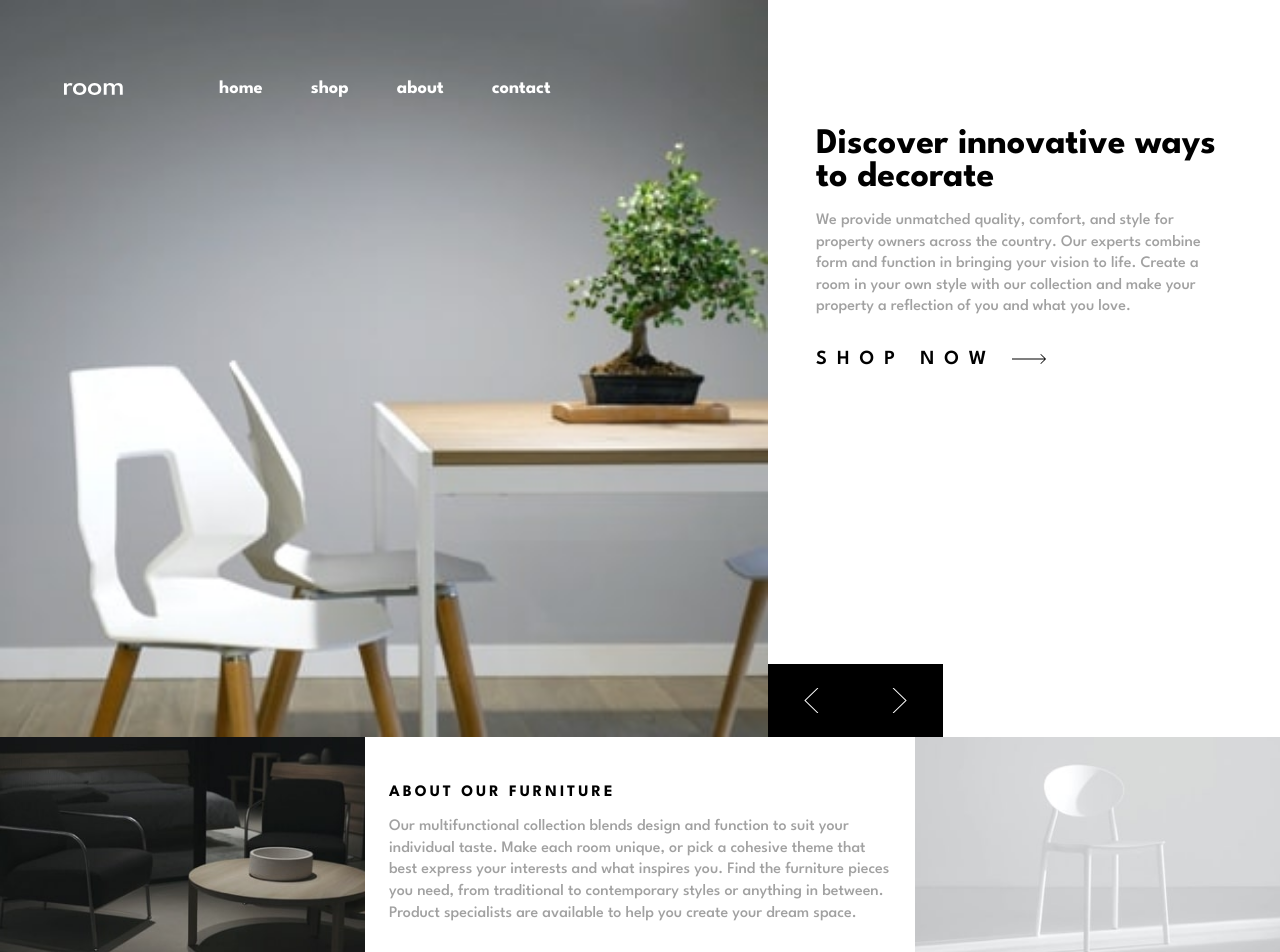
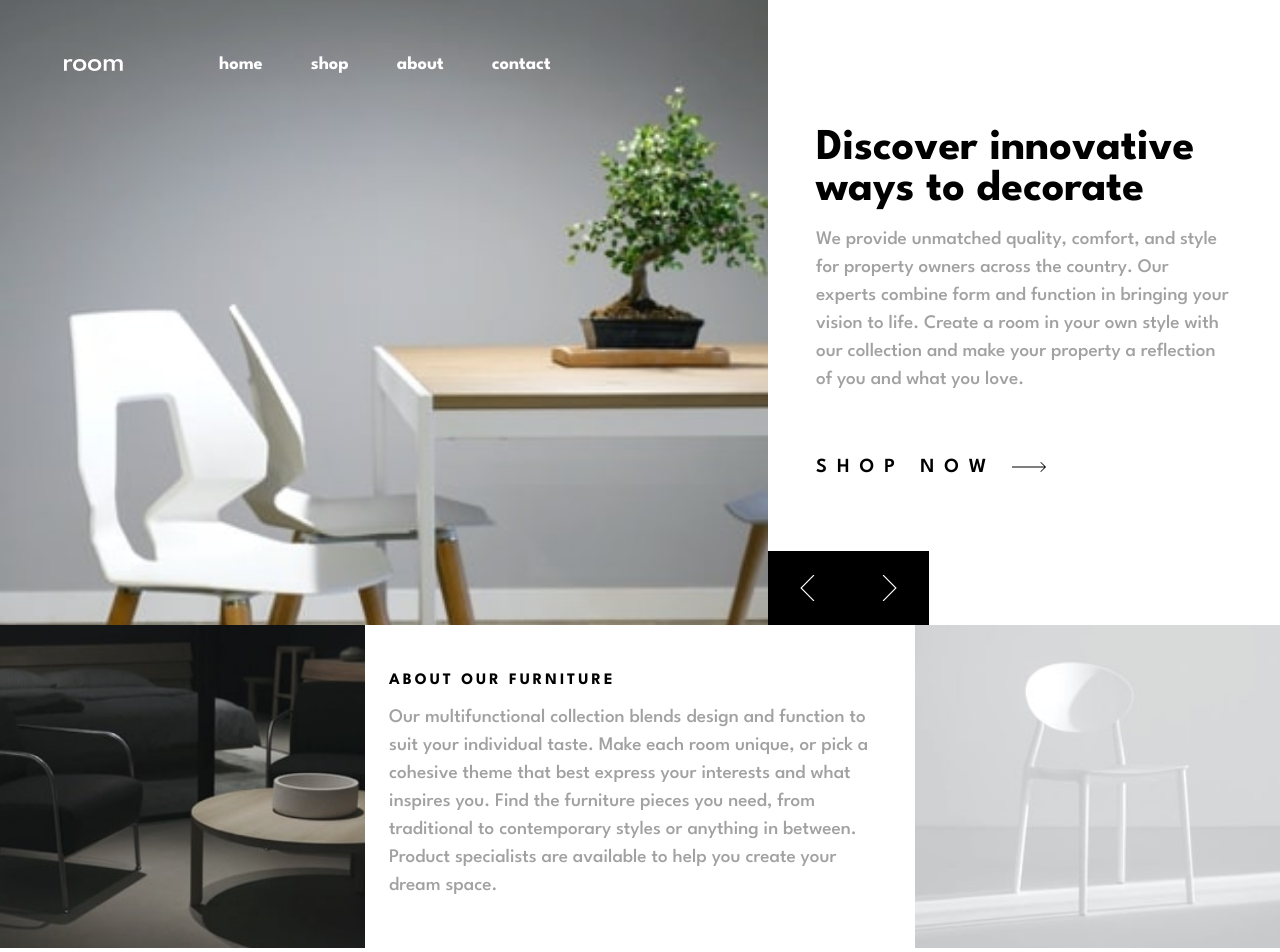
Before and after one commit to Jakelanghel/room-homepage, a React (Vite) app: page / in a window 1280 px wide. Shown: the top 952 px of the page. Built offline with nearby package versions, Linux system fonts and the light colour scheme.

Commit message:
add animations

```diff
--- a/src/components/about/About.Styled.js
+++ b/src/components/about/About.Styled.js
@@ -17,6 +17,7 @@ export const StyledAbout = styled.div`
 
     .copy {
       width: 45%;
+      margin: 0 auto;
     }
 
     .container-about-img {
@@ -28,5 +29,14 @@ export const StyledAbout = styled.div`
       min-height: 100%;
       object-fit: cover;
     }
+
+    p,
+    h2 {
+      margin: 0 auto;
+    }
+
+    p {
+      margin-top: 1rem;
+    }
   }
 `;
--- a/src/components/hero/Hero.Styled.js
+++ b/src/components/hero/Hero.Styled.js
@@ -2,6 +2,7 @@ import styled from "styled-components";
 
 export const StyledHero = styled.main`
   width: 100%;
+  min-height: 70%;
 
   .shop-now-btn {
     display: flex;
@@ -30,7 +31,7 @@ export const StyledHero = styled.main`
 
   @media screen and (min-width: 900px) {
     display: flex;
-    min-height: 70%;
+    max-height: 625px;
 
     .slider {
       width: 60%;
@@ -42,7 +43,7 @@ export const StyledHero = styled.main`
     }
 
     .shop-now-btn {
-      margin: 2rem 0;
+      margin: 4rem 0;
     }
   }
 
--- a/src/components/hero/slider/Slider.Styled.js
+++ b/src/components/hero/slider/Slider.Styled.js
@@ -4,6 +4,7 @@ export const StyledSlider = styled.div`
   width: 100%;
   position: relative;
   z-index: 0;
+  background-color: var(--very-dark-gray);
 
   .slider-img {
     width: 100%;
--- a/src/components/hero/slider/Slider.jsx
+++ b/src/components/hero/slider/Slider.jsx
@@ -1,12 +1,40 @@
-import React from "react";
+import React, { useState, useEffect } from "react";
 import { StyledSlider } from "./Slider.Styled";
 import SliderActions from "./slider-actions/SliderActions";
+import { motion, AnimatePresence } from "framer-motion";
+
+const imgVariants = {
+  visible: {
+    opacity: 1,
+    transition: { duration: 0.5 },
+  },
+  hidden: {
+    opacity: 0,
+    transition: { duration: 0.5 },
+  },
+  exit: {
+    opacity: 0,
+    transition: { duration: 0.5 },
+  },
+};
 
 const Slider = (props) => {
   const { slideArr, currentSlide, setCurrentSlide } = props;
   return (
     <StyledSlider className="slider">
-      <img src={slideArr[currentSlide]} alt="" className="slider-img" />
+      <AnimatePresence mode="wait">
+        <motion.img
+          variants={imgVariants}
+          animate="visible"
+          initial="hidden"
+          exit="exit"
+          key={currentSlide}
+          src={slideArr[currentSlide]}
+          alt=""
+          className="slider-img"
+        />
+      </AnimatePresence>
+
       <SliderActions
         setCurrentSlide={setCurrentSlide}
         currentSlide={currentSlide}
--- a/src/components/hero/slider/slider-actions/SliderActions.Styled.js
+++ b/src/components/hero/slider/slider-actions/SliderActions.Styled.js
@@ -26,11 +26,11 @@ export const StyledSliderActions = styled.div`
   }
 
   @media screen and (min-width: 900px) {
-    width: 175px;
-    right: -175px;
+    width: 161px;
+    right: -161px;
 
     button {
-      padding: 1.5rem 2.25rem;
+      padding: 1.5rem 2rem;
     }
 
     img {
--- a/src/components/nav/Nav.Styled.js
+++ b/src/components/nav/Nav.Styled.js
@@ -87,6 +87,6 @@ export const StyledNav = styled.nav`
   }
 
   @media screen and (min-width: 1100px) {
-    padding: 4rem 3.5rem;
+    padding: 2.5rem 3.5rem;
   }
 `;
--- a/src/components/nav/Nav.jsx
+++ b/src/components/nav/Nav.jsx
@@ -2,6 +2,7 @@ import React, { useState } from "react";
 import { StyledNav } from "./Nav.Styled";
 import { images } from "../../constants/images";
 import MobileDropDown from "./mobile-dropdown/MobileDropDown";
+import { AnimatePresence } from "framer-motion";
 
 const Nav = () => {
   const [navIsOpen, setNavIsOpen] = useState(false);
@@ -18,24 +19,20 @@ const Nav = () => {
           onClick={handleClick}
         />
       </div>
-
       <div className="container-logo">
         <img src={images.logo} alt="room" className="logo" />
       </div>
-
       <div className="desktop-menu">
         <a href="#">home</a>
         <a href="#">shop</a>
         <a href="#">about</a>
         <a href="#">contact</a>
       </div>
-
-      {navIsOpen ? (
-        <MobileDropDown
-          handleClick={handleClick}
-          closeIcon={images.closeIcon}
-        />
-      ) : null}
+      <MobileDropDown
+        handleClick={handleClick}
+        closeIcon={images.closeIcon}
+        navIsOpen={navIsOpen}
+      />
     </StyledNav>
   );
 };
--- a/src/components/nav/mobile-dropdown/MobileDropDown.jsx
+++ b/src/components/nav/mobile-dropdown/MobileDropDown.jsx
@@ -1,9 +1,19 @@
 import React from "react";
+import { motion, AnimatePresence } from "framer-motion";
+import { navVariants } from "./navVariants";
 
 const MobileDropDown = (props) => {
-  const { handleClick, closeIcon } = props;
+  const { handleClick, closeIcon, navIsOpen } = props;
   return (
-    <div className="container-menu">
+    <AnimatePresence mode="wait">
+      {navIsOpen ? (
+        <motion.div
+          variants={navVariants}
+          initial="closed"
+          animate="open"
+          exit="exit"
+          className="container-menu"
+        >
           <div className="container-flex">
             <div className="container-close-icon">
               <img src={closeIcon} alt="" onClick={handleClick} />
@@ -16,7 +26,9 @@ const MobileDropDown = (props) => {
               <a href="#">contact</a>
             </div>
           </div>
-    </div>
+        </motion.div>
+      ) : null}
+    </AnimatePresence>
   );
 };
 
--- /dev/null
+++ b/src/components/nav/mobile-dropdown/navVariants.js
@@ -0,0 +1,17 @@
+export const navVariants = {
+  open: {
+    y: 0,
+    opacity: 1,
+    transition: { type: "spring", damping: 20, delay: 0.15 },
+  },
+  closed: {
+    y: "-100vh",
+    opacity: 0,
+    transition: { type: "spring", damping: 20, delay: 0.15 },
+  },
+  exit: {
+    y: "-100vh",
+    opacity: 0,
+    transition: { type: "spring", damping: 20, delay: 0.15 },
+  },
+};
--- a/src/components/shared/ContainerCopy.js
+++ b/src/components/shared/ContainerCopy.js
@@ -22,15 +22,19 @@ export const StyledContainerCopy = styled.div`
   }
 
   p {
+    max-width: 525px;
     font-size: 1rem;
     line-height: 1.35rem;
     color: var(--dark-gray);
   }
 
-  @media screen and (min-width: 1400px) {
+  @media screen and (min-width: 1200px) {
     h1 {
       font-size: 2.75rem;
       max-width: 400px;
+    }
+    h2 {
+      max-width: 525px;
     }
 
     p {
```
Lines whose indentation alone changed are shown as unchanged.
